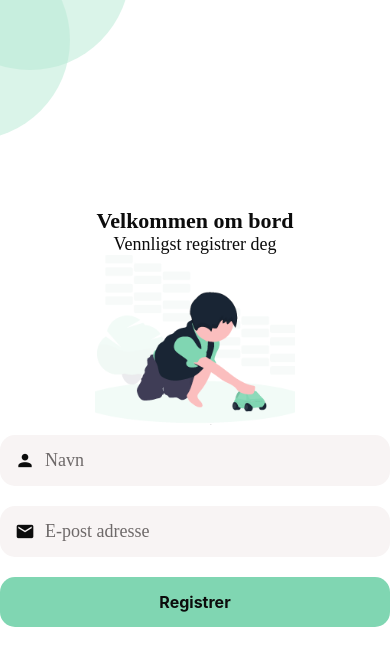
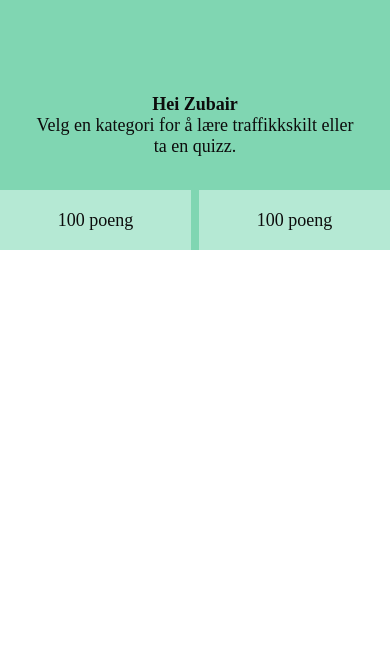
Before and after one commit to zubairrauf/rnSkiltApp, a React Native app: screen / in a window 390 px wide. Shown: the top 666 px of the page. Built offline with nearby package versions, Linux system fonts and the light colour scheme.

Commit message:
Working on Dashboard Screen

```diff
--- a/App.js
+++ b/App.js
@@ -6,7 +6,7 @@ import RegisterScreen from './screens/RegisterScreen';
 
 export default function App() {
   return (
-   <RegisterScreen />
+   <DashboardScreen />
   );
 }
 
--- a/screens/DashboardScreen.js
+++ b/screens/DashboardScreen.js
@@ -1,15 +1,43 @@
-import React from 'react';
+import React, { useEffect, useState } from 'react';
 import { View, StyleSheet } from 'react-native';
+import AsyncStorage from '@react-native-async-storage/async-storage';
 
 import AppText from '../components/AppText'
+import Eclips from '../components/Eclips'
 import Screen from '../components/Screen'
 import colors from '../config/colors';
 
+//Reading data from asycStorage
+//TODO: Move this function to the dashboard screen to show the name
+// const getName = async () => {
+//     try {
+//         return await AsyncStorage.getItem('kivName')
+//     } catch (error) {
+//         console.error(error)
+//     }
+// }
+
 function DashboardScreen(props) {
+    const [user, setUser] = useState({name: "Zubair", email: "zubairrr@gmail.com"});
+
+    // useEffect(() => {
+    //     console.log('Data back: ', getName())
+    //     const nameValue = getName()
+    //     setUser(nameValue)
+    //     console.log('USer: ', user)
+    // }, [])
+
   return (
       <>
         <View style={styles.topSection}>
-            <AppText>Hei Zubair</AppText>
+            <View style={styles.textContainer}>
+                <AppText style={styles.heading}>Hei {user.name}</AppText>
+                <AppText style={styles.description}>Velg en kategori for å lære traffikkskilt eller ta en quizz.</AppText>
+            </View>
+            <View style={styles.statsContainer}>
+                <View style={styles.statsBox}><AppText>100 poeng</AppText></View>
+                <View style={styles.statsBox}><AppText>100 poeng</AppText></View>
+            </View>
         </View>
         <Screen style={styles.container}>
         </Screen>
@@ -23,6 +51,33 @@ const styles = StyleSheet.create({
       backgroundColor: colors.primary,
       justifyContent: 'center',
       alignItems: 'center'
+  },
+  textContainer: {
+      padding: 30,
+      justifyContent: 'center',
+      alignItems: 'center',
+  },
+  heading: {
+      fontSize: 18,
+      fontWeight: '700',
+  },
+  description: {
+    textAlign: 'center',
+  },
+  statsContainer: {
+      height: 60,
+      flexDirection: 'row',
+      width: '100%',
+      justifyContent: 'space-between',
+      position: 'absolute',
+      bottom: 0
+    },
+    statsBox: {
+      backgroundColor: colors.secondary,
+      padding: 10,
+      width: '49%',
+      alignItems: 'center',
+      justifyContent: 'center',
   }
 });
 
```
